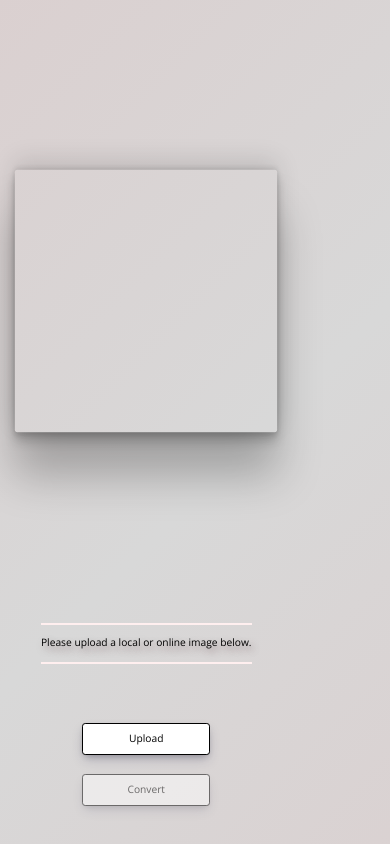
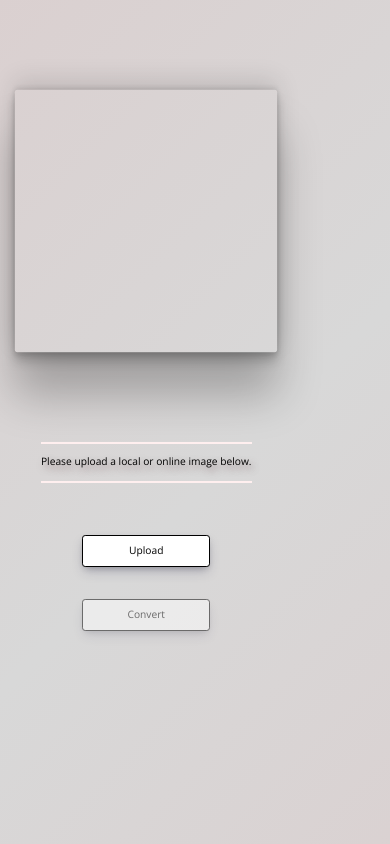
Before and after one commit to Godnoken/avatar-upload, a website with bundled scripts: page index.html in a window 390 px wide. Built offline with nearby package versions, Linux system fonts and the light colour scheme.

Commit message:
Attempt to quickfix mobile bottom bar

```diff
--- a/src/css/style.css
+++ b/src/css/style.css
@@ -156,6 +156,10 @@ main {
     font-size: 40%;
   }
 
+  .avatar-upload-container {
+    grid-template-rows: 50% 10% 20% 20%;
+  }
+
   .canvas-container {
     transform: scale(0.8);
   }
```
